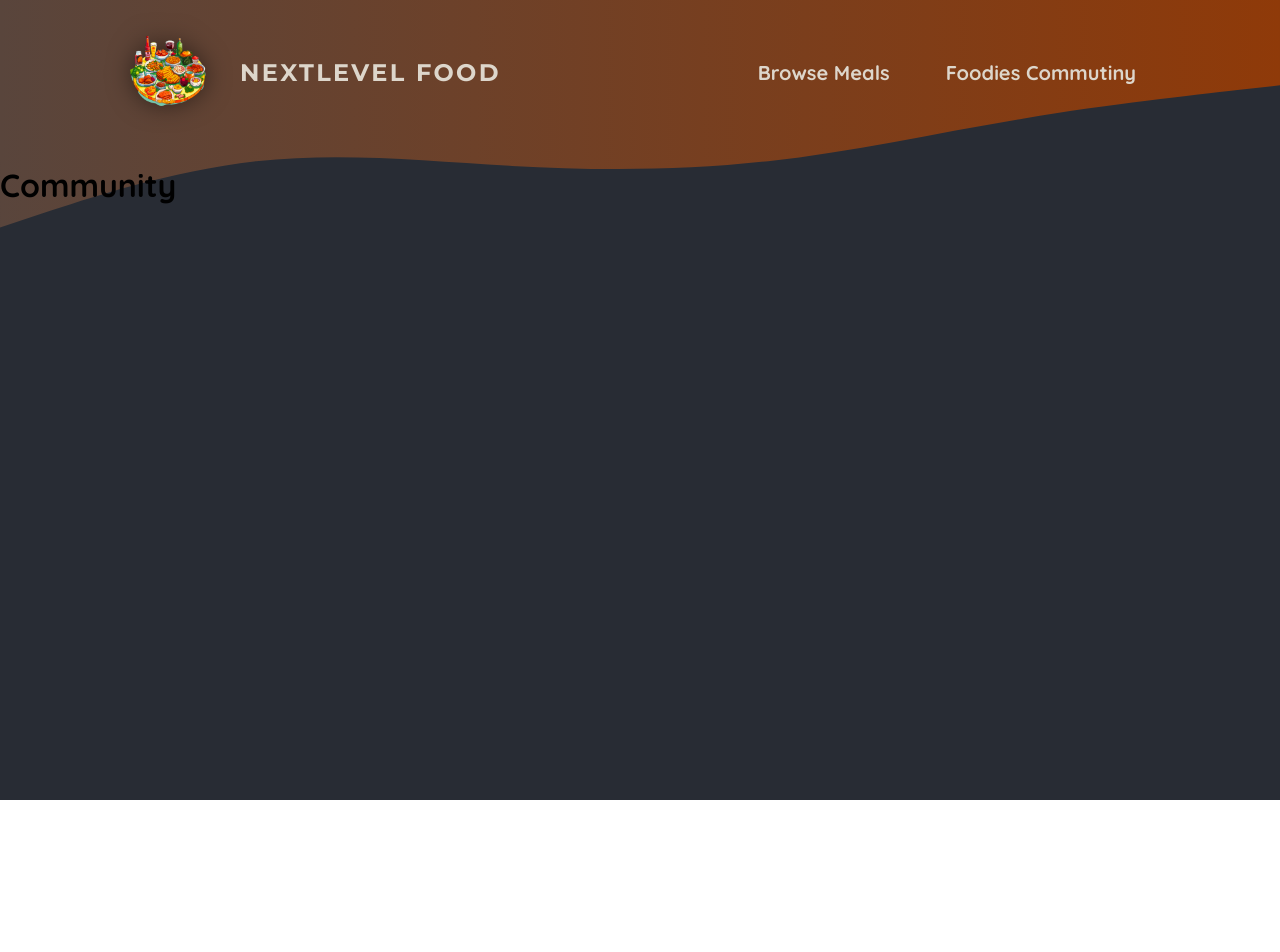
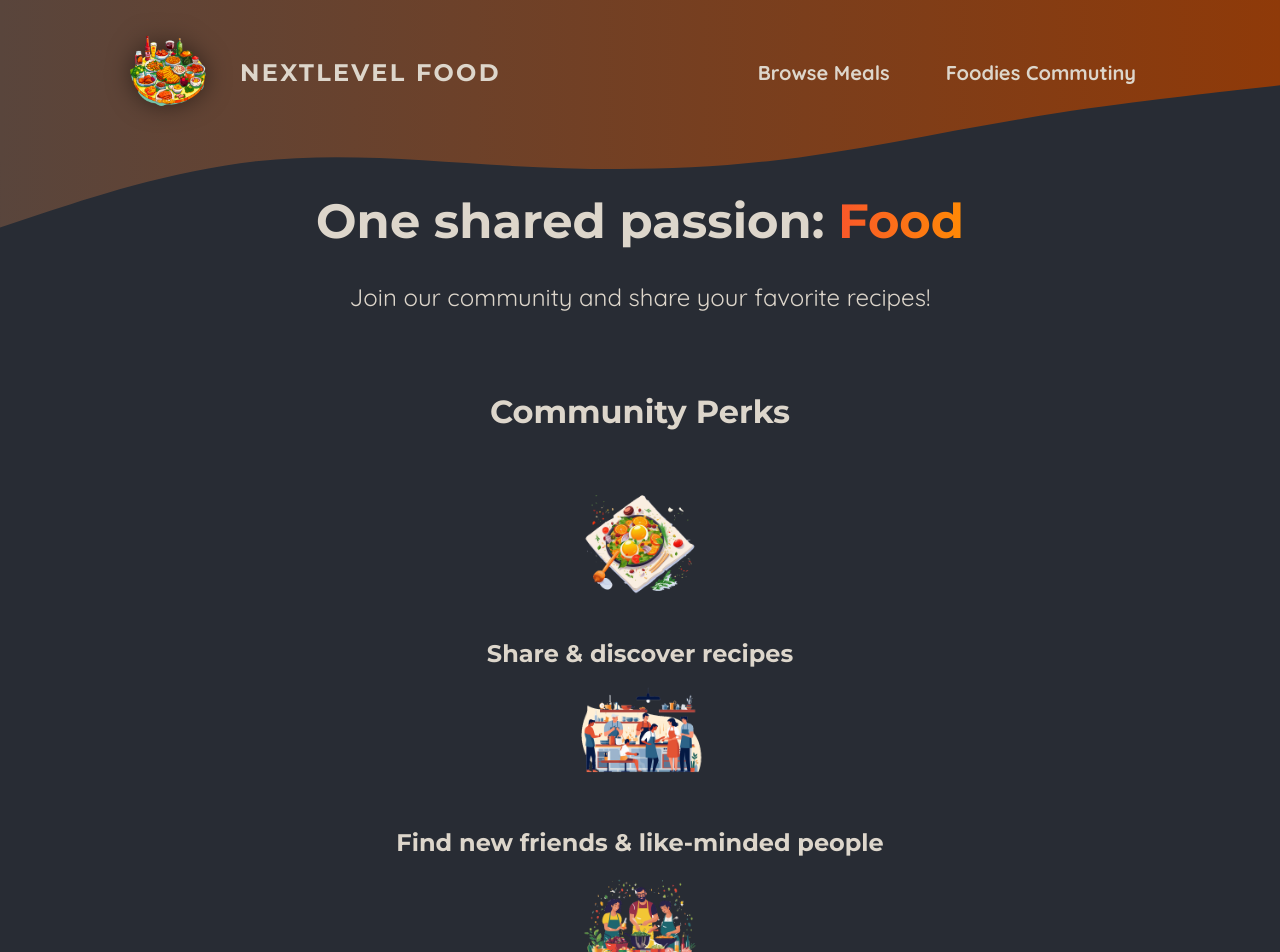
Before and after one commit to Olegborodko/react-udemy-chapter-25-project, a Next.js app: page /community in a window 1280 px wide. Shown: the top 952 px of the page. Before the commit the page ends 800 px from the top, so only its background shows below. Built offline with nearby package versions, Linux system fonts and the light colour scheme.

Commit message:
add dummy content

```diff
--- a/app/community/page.js
+++ b/app/community/page.js
@@ -1,3 +1,40 @@
+import Image from 'next/image';
+
+import mealIcon from '@/assets/icons/meal.png';
+import communityIcon from '@/assets/icons/community.png';
+import eventsIcon from '@/assets/icons/events.png';
+import classes from './page.module.css';
+
 export default function CommunityPage() {
-  return <h1>Community</h1>
+  return (
+    <>
+      <header className={classes.header}>
+        <h1>
+          One shared passion: <span className={classes.highlight}>Food</span>
+        </h1>
+        <p>Join our community and share your favorite recipes!</p>
+      </header>
+      <main className={classes.main}>
+        <h2>Community Perks</h2>
+
+        <ul className={classes.perks}>
+          <li>
+            <Image src={mealIcon} alt="A delicious meal" />
+            <p>Share & discover recipes</p>
+          </li>
+          <li>
+            <Image src={communityIcon} alt="A crowd of people, cooking" />
+            <p>Find new friends & like-minded people</p>
+          </li>
+          <li>
+            <Image
+              src={eventsIcon}
+              alt="A crowd of people at a cooking event"
+            />
+            <p>Participate in exclusive events</p>
+          </li>
+        </ul>
+      </main>
+    </>
+  );
 }
--- /dev/null
+++ b/app/community/page.module.css
@@ -0,0 +1,61 @@
+.header {
+  gap: 3rem;
+  margin: 3rem auto 5rem auto;
+  width: 90%;
+  max-width: 75rem;
+  color: #ddd6cb;
+  font-size: 1.5rem;
+  text-align: center;
+}
+
+.header h1 {
+  font-family: 'Montserrat', sans-serif;
+}
+
+.highlight {
+  background: linear-gradient(90deg, #f9572a, #ff8a05);
+  background-clip: text;
+  -webkit-background-clip: text;
+  -webkit-text-fill-color: transparent;
+}
+
+.main {
+  width: 90%;
+  max-width: 40rem;
+  margin: 0 auto;
+  text-align: center;
+}
+
+.main h2 {
+  font-family: 'Montserrat', sans-serif;
+  font-size: 2rem;
+  margin-bottom: 3rem;
+  color: #ddd6cb;
+}
+
+.perks {
+  list-style: none;
+  margin: 3rem 0;
+  padding: 0;
+}
+
+.perks li {
+  display: flex;
+  flex-direction: column;
+  align-items: center;
+  gap: 2rem;
+}
+
+.perks img {
+  width: 8rem;
+  height: 8rem;
+  object-fit: contain;
+}
+
+.perks p {
+  font-family: 'Montserrat', sans-serif;
+  font-size: 1.5rem;
+  font-weight: bold;
+  margin: 0;
+  color: #ddd6cb;
+}
```
